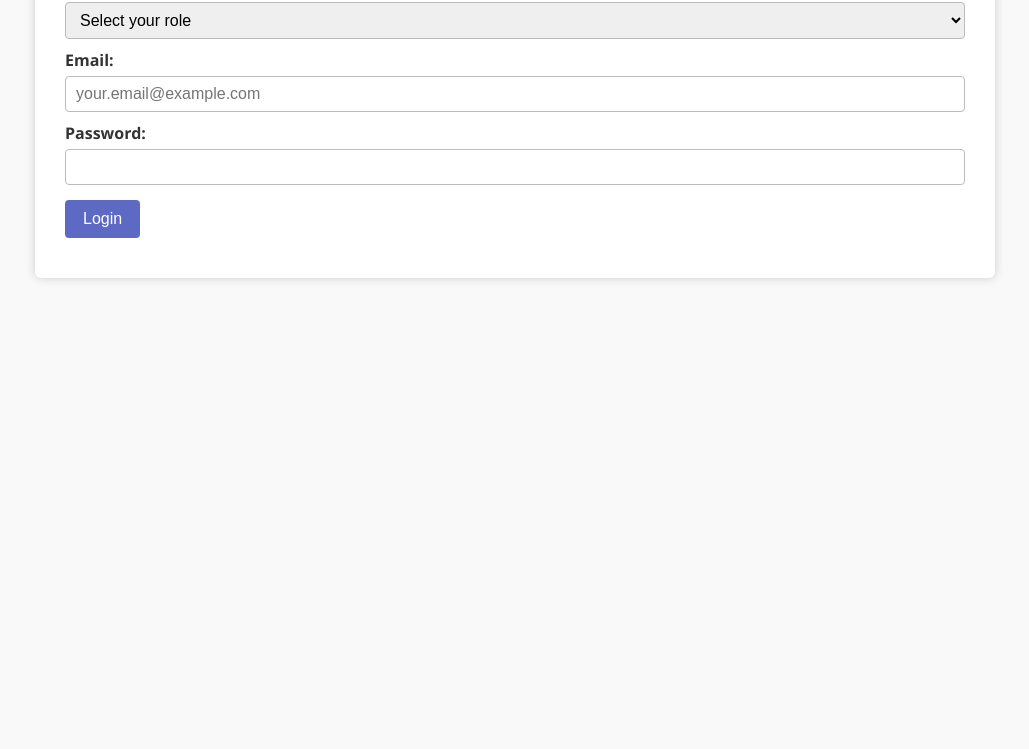
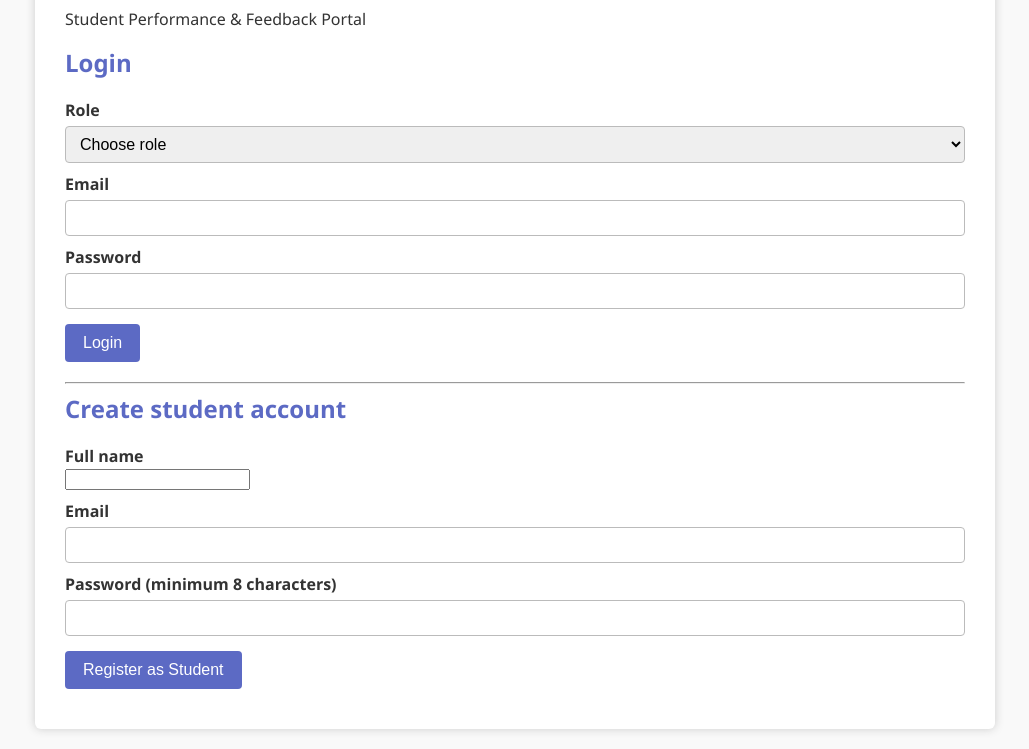
Before and after one commit to MeghanaSurampudi/SmartPortfolio, a plain HTML site: page frontend/login.html in a window 1280 px wide. Shown: the part 118-867 px from the top of the page, without its empty margins (125-1154 px from the left). Before the commit the page ends 800 px from the top, so only its background shows below. Drawn offline with Linux system fonts and the light colour scheme.

Commit message:
Connect login and student registration to API

```diff
--- a/frontend/login.html
+++ b/frontend/login.html
@@ -1,8 +1,18 @@
 <!DOCTYPE html>
-<html lang="en">
-<head><meta charset="UTF-8" /><meta name="viewport" content="width=device-width, initial-scale=1" /><title>Login - Student Performance Portal</title><link rel="stylesheet" href="styles.css" /></head>
-<body><div class="container login-container"><h2>Login</h2><form>
-<label for="role">Select Role:</label><select id="role" required><option value="" disabled selected>Select your role</option><option value="student">Student</option><option value="faculty">Faculty / Mentor</option><option value="careerCell">Career Cell</option></select>
-<label for="email">Email:</label><input type="email" id="email" placeholder="your.email@example.com" required />
-<label for="password">Password:</label><input type="password" id="password" required />
-<button type="submit" class="btn-primary">Login</button></form></div></body></html>
+<html lang="en"><head><meta charset="UTF-8"><meta name="viewport" content="width=device-width,initial-scale=1"><title>Smart Portfolio | Account</title><link rel="stylesheet" href="styles.css"></head>
+<body><main class="container login-container"><h1>Smart Portfolio</h1><p>Student Performance & Feedback Portal</p>
+<section><h2>Login</h2><form id="loginForm">
+<label for="role">Role</label><select id="role" required><option value="">Choose role</option><option value="student">Student</option><option value="faculty">Faculty / Mentor</option><option value="careerCell">Career Cell</option></select>
+<label for="email">Email</label><input type="email" id="email" required>
+<label for="password">Password</label><input type="password" id="password" minlength="8" required>
+<button class="btn-primary" type="submit">Login</button></form><p id="loginMessage" role="status"></p></section>
+<hr><section><h2>Create student account</h2><form id="registerForm">
+<label for="regName">Full name</label><input id="regName" required>
+<label for="regEmail">Email</label><input id="regEmail" type="email" required>
+<label for="regPassword">Password (minimum 8 characters)</label><input id="regPassword" type="password" minlength="8" required>
+<button class="btn-primary" type="submit">Register as Student</button></form><p id="registerMessage" role="status"></p></section></main>
+<script>
+const API='http://localhost:5000/api';
+document.getElementById('loginForm').addEventListener('submit',async e=>{e.preventDefault();const out=document.getElementById('loginMessage');out.textContent='Signing in...';try{const r=await fetch(API+'/auth/login',{method:'POST',headers:{'Content-Type':'application/json'},body:JSON.stringify({email:email.value,password:password.value,role:role.value})});const d=await r.json();if(!r.ok)throw Error(d.message);localStorage.setItem('spToken',d.token);localStorage.setItem('spUser',JSON.stringify(d.user));location.href=d.user.role==='student'?'student-dashboard.html':'faculty.html';}catch(err){out.textContent=err.message;}});
+document.getElementById('registerForm').addEventListener('submit',async e=>{e.preventDefault();const out=document.getElementById('registerMessage');try{const r=await fetch(API+'/auth/register',{method:'POST',headers:{'Content-Type':'application/json'},body:JSON.stringify({name:regName.value,email:regEmail.value,password:regPassword.value})});const d=await r.json();if(!r.ok)throw Error(d.message);out.textContent='Account created. You can now log in.';registerForm.reset();}catch(err){out.textContent=err.message;}});
+</script></body></html>
```
